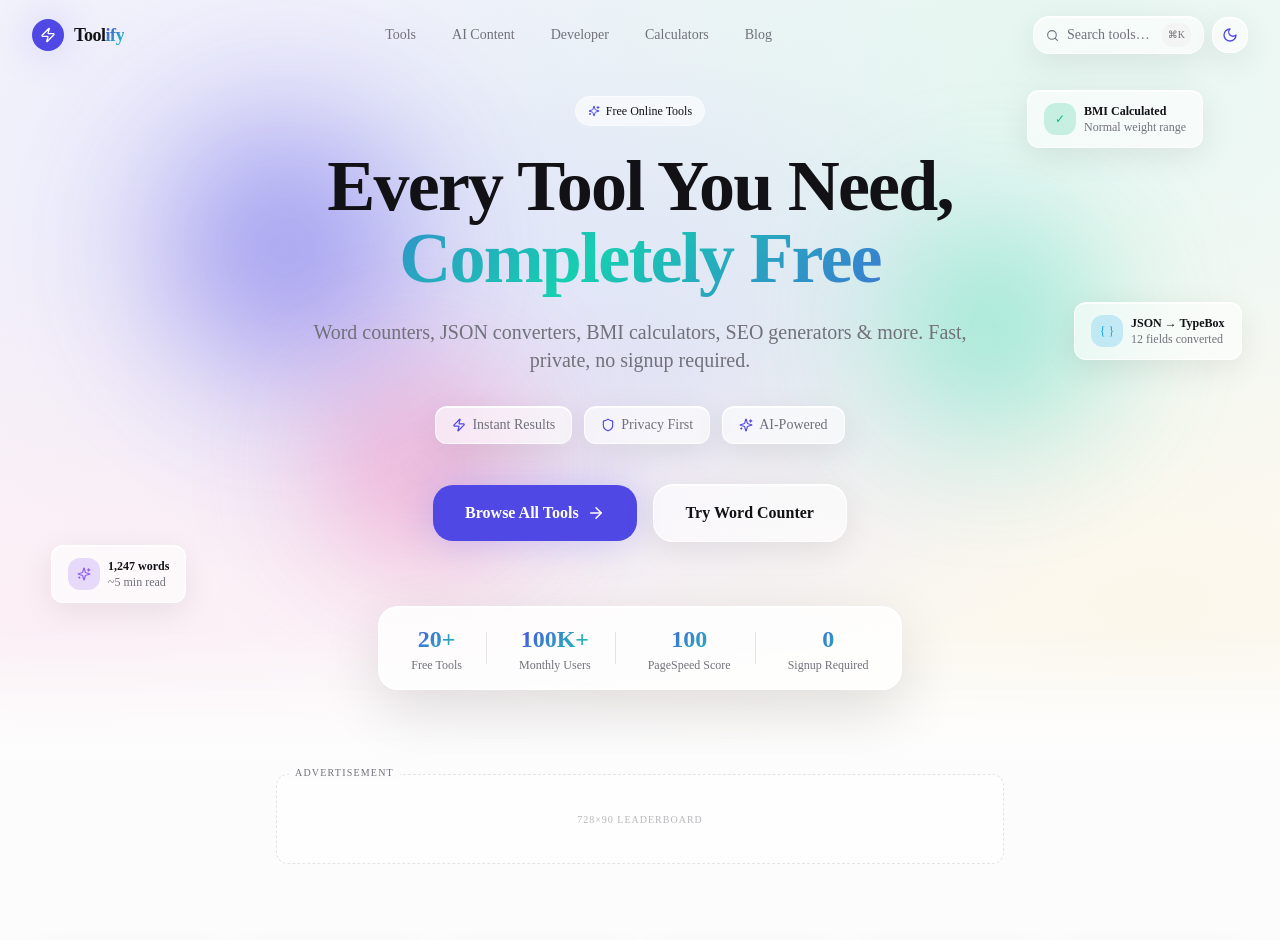
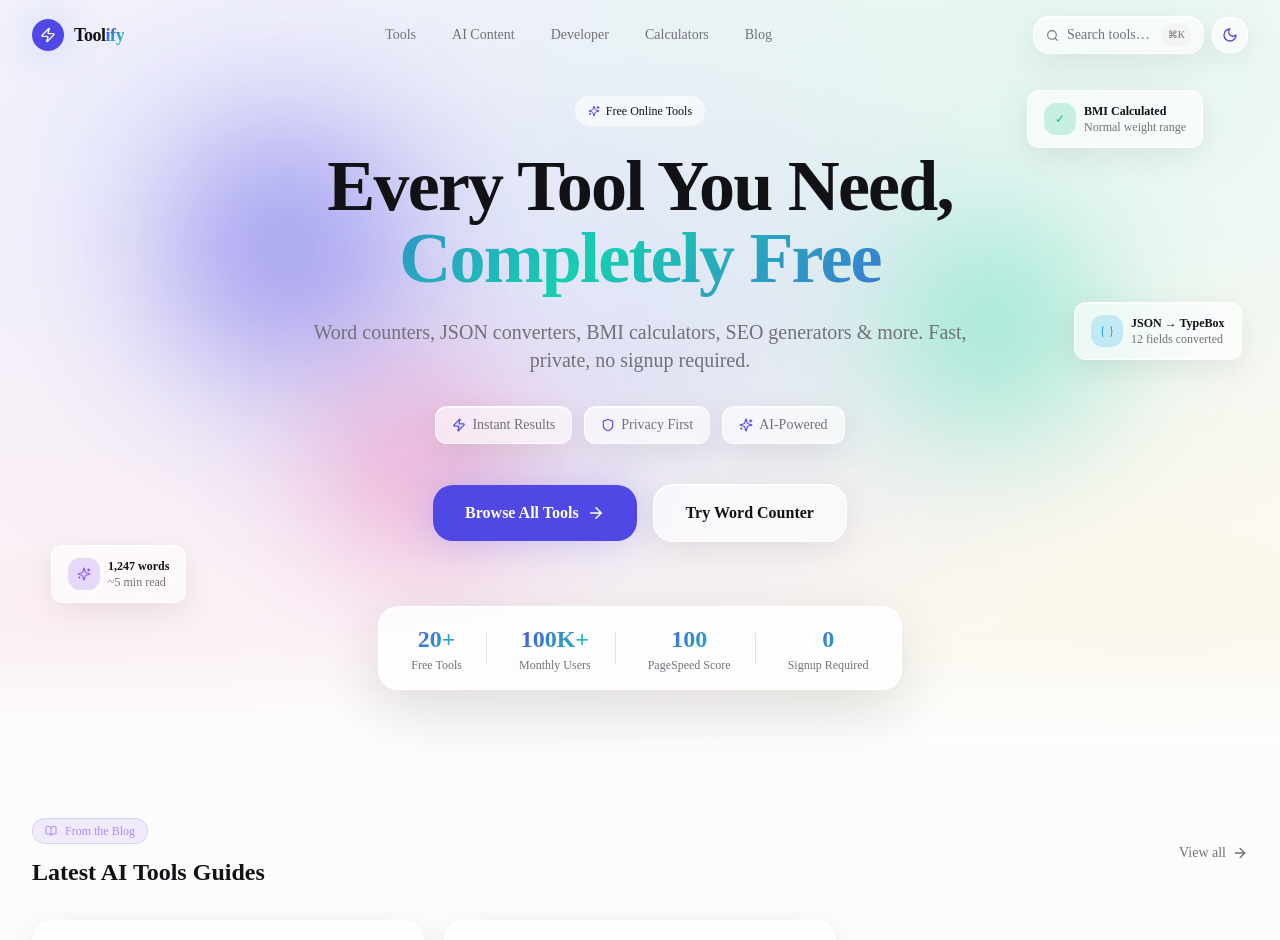
Before and after one commit to hosamelahmedy-byte/Toolify, a Next.js app: page / in a window 1280 px wide. Shown: the top 940 px of the page. Built offline with nearby package versions, Linux system fonts and the light colour scheme.

Commit message:
feat: move blog preview to top of homepage

```diff
--- a/app/page.tsx
+++ b/app/page.tsx
@@ -28,6 +28,7 @@ export default async function HomePage() {
       <Navbar />
       <main className="relative min-h-screen overflow-hidden">
         <HeroSection />
+        <BlogPreviewSection posts={latestPosts} />
         <div className="section-container py-5">
           <AdSlot size="leaderboard" id="home-hero-bottom" />
         </div>
@@ -42,7 +43,6 @@ export default async function HomePage() {
         <div className="section-container flex justify-center py-4">
           <AdSlot size="rectangle" id="home-btm-rect" />
         </div>
-        <BlogPreviewSection posts={latestPosts} />
         <CTASection />
         <div className="section-container py-6">
           <AdSlot size="leaderboard" id="home-footer-top" />
```
